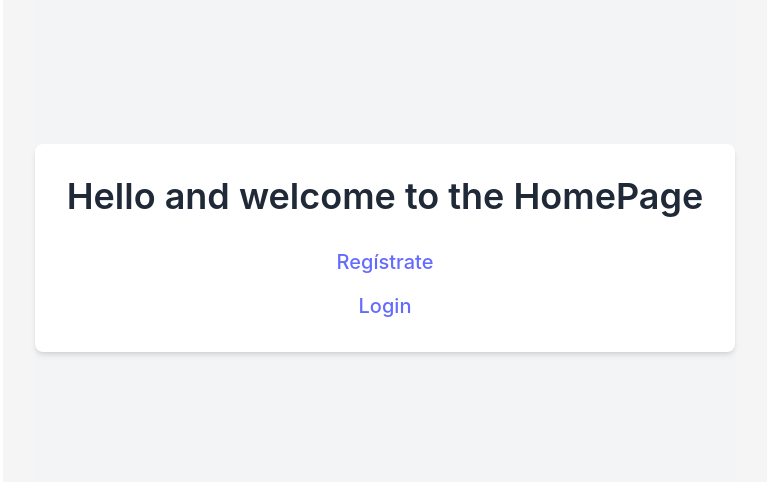
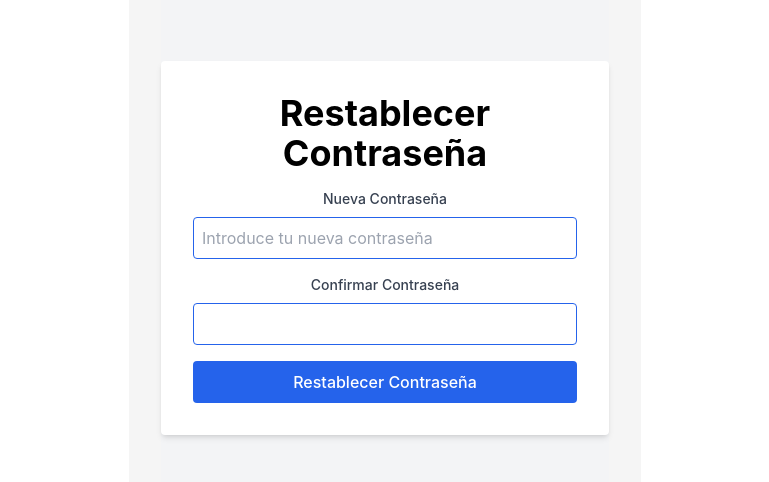
Before and after one commit to leticiademartinobou/BilkyProjectReact, a React (Vite) app: page /reset-password/1 in a window 1280 px wide. Before the commit this address led to /. Shown: the part 184-666 px from the top of the page, without its empty margins (255-1024 px from the left). Built offline with nearby package versions, Linux system fonts and the light colour scheme.

Commit message:
update 18.09.2024

```diff
--- a/src/App.jsx
+++ b/src/App.jsx
@@ -1,15 +1,15 @@
-import { useState, useEffect } from 'react';
 import { jwtDecode } from 'jwt-decode';
+import { useEffect, useState } from 'react';
 import { BrowserRouter, Navigate, Route, Routes } from 'react-router-dom';
+import './App.css';
 import Home from './components/Home';
+import { LoginUser } from './components/LoginUser';
+import { RecuperatePassword } from "./components/RecuperatePassword";
 import { RegisterUser } from './components/RegisterUser';
-import { LoginUser } from './components/LoginUser';
+import { UpdateUserForm } from "./components/UpdateUserForm";
 import UserProfile from './components/UserProfile';
-import ProtectedRoute from './ProtectedRoute';
-import { UpdateUserForm } from "./components/UpdateUserForm"
-import { RecuperatePassword } from "./components/RecuperatePassword"
-import './App.css';
 import './index.css';
+import ResetPassword from './components/ResetPassword';
 // import  RegisterPage  from './pages/RegisterPage';
 // import  LoginPage  from './pages/LoginPage';
 
@@ -87,9 +87,17 @@ function App() {
           <Route path='/' element={<Home />}/>
           <Route path='/register' element={<RegisterUser />}/>
           <Route path='/login' element={<LoginUser updateStatus={updateStatus} />}/>
-          <Route path="/resetPassword/:token" element={<RecuperatePassword />} />
-          {/* <Route path='/register' element = {< RegisterPage />}/> */}
-          {/* <Route path='/login' element = {< LoginPage />}/> */}
+
+          {/* Ruta para solicitar la recuperación de la contraseña (sin token) */}
+          <Route path='/recuperate-password' element={<RecuperatePassword />}/>
+
+          Ruta para cambiar la contrasña con el token
+          <Route path='/reset-password/:token' element={<ResetPassword />}/>
+
+
+          {/* Ruta para restrablecer la contraseña usando el token */}
+          {/* <Route path="/resetPassword/:token" element={<RecuperatePassword />} /> */}
+
            {/* <Route element={<ProtectedRoute isLoggedIn={isLoggedIn}/>}> */}
           {/* aquí paso la prop isLoggedIn a protected route */}
             <Route path='/profile' element={<UserProfile name={name} lastName={lastName} role={role} />}/>
--- a/src/components/LoginUser.jsx
+++ b/src/components/LoginUser.jsx
@@ -85,7 +85,7 @@ export const LoginUser = ( {updateStatus}) => {
             </button>
             <div className="text-black mt-4 text-center text-sm p-6">
               <p className="mb-4">¿No tienes una cuenta? <Link to="/register" className="text-blue-600 cursor-pointer">Register</Link></p>
-              <p className="mb-12">¿Has olvidado tu contraseña? <Link to="/resetPassword/:token" className="text-blue-600 cursor-pointer">Recupera tu contraseña</Link></p>
+              <p className="mb-12">¿Has olvidado tu contraseña? <Link to="/recuperate-password" className="text-blue-600 cursor-pointer">Recupera tu contraseña</Link></p>
               <p >Más información en <Link to="/" className="text-blue-600 cursor-pointer">Home</Link></p>
               {/* mb-4" a los párrafos para agregar un margen inferior de 1rem entre las líneas.
               Esto proporciona espacio vertical entre cada párrafo. */}
--- a/src/components/RecuperatePassword.jsx
+++ b/src/components/RecuperatePassword.jsx
@@ -1,12 +1,16 @@
 import { useState } from "react"
-import { useNavigate } from "react-router-dom"
+import { useNavigate, useParams } from "react-router-dom"
+
 
 export const RecuperatePassword = () => {
 
+    const { token } = useParams(); // se obtiene el token de la url
     const [email, setEmail] = useState("");
-    const [token, setToken] = useState("");
+    // const [token, setToken] = useState("");
     const [newPassword, setNewPassword] = useState("");
     const navigate = useNavigate();
+
+    // Función para manejar la solicitud de recuperación (sin token)
 
     const handleSubmit = async (event) => {
         event.preventDefault();
@@ -26,6 +30,11 @@ export const RecuperatePassword = () => {
             if(data.success) {
                 alert("se ha enviado un enlace de recuperación a tu mail")
                 console.log("mensaje de recuperación enviado")
+
+                // Guardar el token en sessionStorage
+                sessionStorage.setItem("resetToken", data.token);
+                console.log("Token guardado en sessionStorage:", data.token);
+
             } else {
                 alert("error:" + data.message)
                 console.log("Este es el error por el que no se envían el correo de recuperación", data.message)
@@ -36,8 +45,14 @@ export const RecuperatePassword = () => {
         }
     };
 
+    // Función para manejar el restablecimiento de la contraseña (con token)
+
     const handlePasswordReset = async (event) => {
         event.preventDefault();
+
+        const storedToken = sessionStorage.getItem("resetToken") // así obtengo el token del SessionStorage
+        console.log("token recuperado de sessionStorage", storedToken)
+
         try {
             const response = await fetch(`${import.meta.env.VITE_APP_URL}/user/resetPassword/${token}`, {
                 method:"POST",
@@ -51,6 +66,7 @@ export const RecuperatePassword = () => {
 
             if(data.success) {
                 alert("Contraseña actualizada con éxito")
+                sessionStorage.removeItem("resetToken") // borrar el token después de utilizarlo
                 navigate("/login")
             } else {
                 alert("error:" + data.message)
@@ -66,9 +82,13 @@ export const RecuperatePassword = () => {
     return (
         <div className="h-screen flex items-center justify-center bg-gray-100">
           <div className="bg-white p-8 rounded shadow-md w-full max-w-md">
-            <h1 className="mb-4 text-4xl font-bold text-center">Recupera tu contraseña</h1>
+            {/* <h1 className="mb-4 text-4xl font-bold text-center">Recupera tu contraseña</h1> */}
+            <h1 className="mb-4 text-4xl font-bold text-center">
+            {token ? "Restablecer Contraseña" : "Recupera tu Contraseña"}
+            </h1>
 
-            {/* Solicitar el email para enviar el enlace de recuperación */}
+            {/* Si no hay token en la URL, mostramos el formulario para solicitar el enlace de recuperación */}
+            {!token ? (
               <form onSubmit={handleSubmit}>
                 <div className="mb-4">
                   <label className="block mb-2 text-sm font-medium text-gray-700">Email</label>
@@ -85,20 +105,12 @@ export const RecuperatePassword = () => {
                   Enviar enlace de recuperación
                 </button>
               </form>
+                ) : (
 
-            {/* Formulario para resetear la contraseña */}
-            <form onSubmit={handlePasswordReset} className="mt-8">
-              <div className="mb-4">
-                <label className="block mb-2 text-sm font-medium text-gray-700">Token</label>
-                <input
-                  className="border border-blue-600 p-2 w-full rounded"
-                  type="text"
-                  value={token}
-                  onChange={(e) => setToken(e.target.value)}
-                  placeholder="Introduce tu token"
-                  required
-                />
-              </div>
+            /* Si hay un token, mostramos el formulario para restablecer la contraseña */
+
+            <form onSubmit={handlePasswordReset}>
+
               <div className="mb-4">
                 <label className="block mb-2 text-sm font-medium text-gray-700">Nueva Contraseña</label>
                 <input
@@ -114,6 +126,7 @@ export const RecuperatePassword = () => {
                 Resetear Contraseña
               </button>
             </form>
+            )}
           </div>
         </div>
       );
--- /dev/null
+++ b/src/components/ResetPassword.jsx
@@ -0,0 +1,88 @@
+import { useState } from "react"
+import { useNavigate, useParams } from "react-router-dom"
+
+export const ResetPassword = () => {
+
+    const { token } = useParams(); // leo el token de la url
+    const [ newPassword, setNetPassword] = useState("")
+    const [ confirmPassword, setConfirmPassword ] = useState("")
+    const [ error, setError ] = useState(null)
+    const navigate = useNavigate
+
+    const handleSubmit = async (e) => {
+
+        e.preventDefault();
+
+        // Validación de contraseña
+
+        if(newPassword !== confirmPassword) {
+
+            setError("las contraseñas no coinciden")
+            return;
+
+        }
+
+        try {
+            const response = await fetch(`${import.meta.env.VITE_APP_URL}/user/resetPassword/${token}`, {
+                method: "POST",
+                headers: {
+                    "Content-Type" : "application/json"
+                },
+                body: JSON.stringify({newPassword})
+            })
+
+            const data  = await response.json();
+
+            if(data.success) {
+                alert("Contraseña actualizada con éxito")
+                navigate("/login")
+            } else {
+                setError(data.message)
+            }
+
+
+        } catch (error) {
+
+            setError("Error al actualizar la contraseña, por favor inténtelo de nuevo")
+        }
+
+    }
+
+
+    return (
+        <div className="h-screen flex items-center justify-center bg-gray-100">
+            <div className="bg-white p-8 rounded shadow-md w-full max-w-md">
+                <h1 className="mb-4 text-4xl font-bold text-center"> Restablecer Contraseña</h1>
+                {error && <p className="text-red-500">{error}</p>}
+                <form onSubmit={handleSubmit}>
+                    <div className="mb-4">
+                        <label className="block mb-2 text-sm font-medium text-gray-700">Nueva Contraseña</label>
+                        <input
+                        className="border border-blue-600 p-2 w-full rounded"
+                        type="password"
+                        value={newPassword}
+                        onChange={(e) => setNetPassword(e.target.value)}
+                        placeholder="Introduce tu nueva contraseña"
+                        required
+                        />
+                    </div>
+                    <div className="mb-4">
+                        <label className="block mb-2 text-sm font-medium text-gray-700">Confirmar Contraseña</label>
+                        <input
+                        className="border border-blue-600 p-2 w-full rounded"
+                        type="password"
+                        value={confirmPassword}
+                        onChange={(e) => setConfirmPassword(e.target.value)}
+                        required
+                        />
+                    </div>
+                    <button className="w-full bg-blue-600 text-white py-2 rounded hover:bg-blue-700 transition-colors" type="submit">
+                        Restablecer Contraseña
+                    </button>
+                </form>
+            </div>
+        </div>
+    )
+}
+
+export default ResetPassword
```
Also changed, not shown: src/PrivateRoutes.jsx (renamed from src/ProtectedRoute.jsx, +4 -4 lines). Lines whose indentation alone changed are shown as unchanged.
